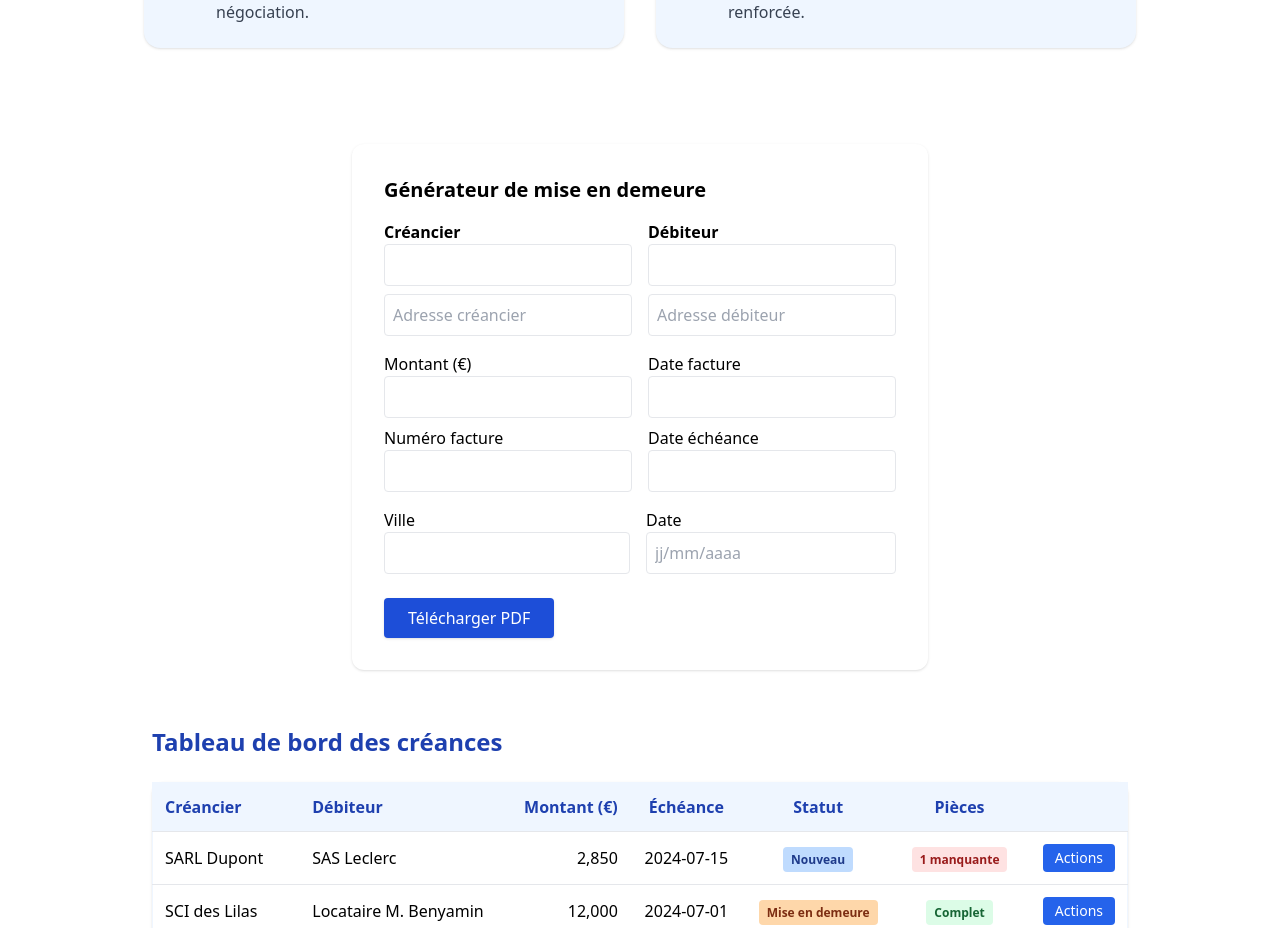
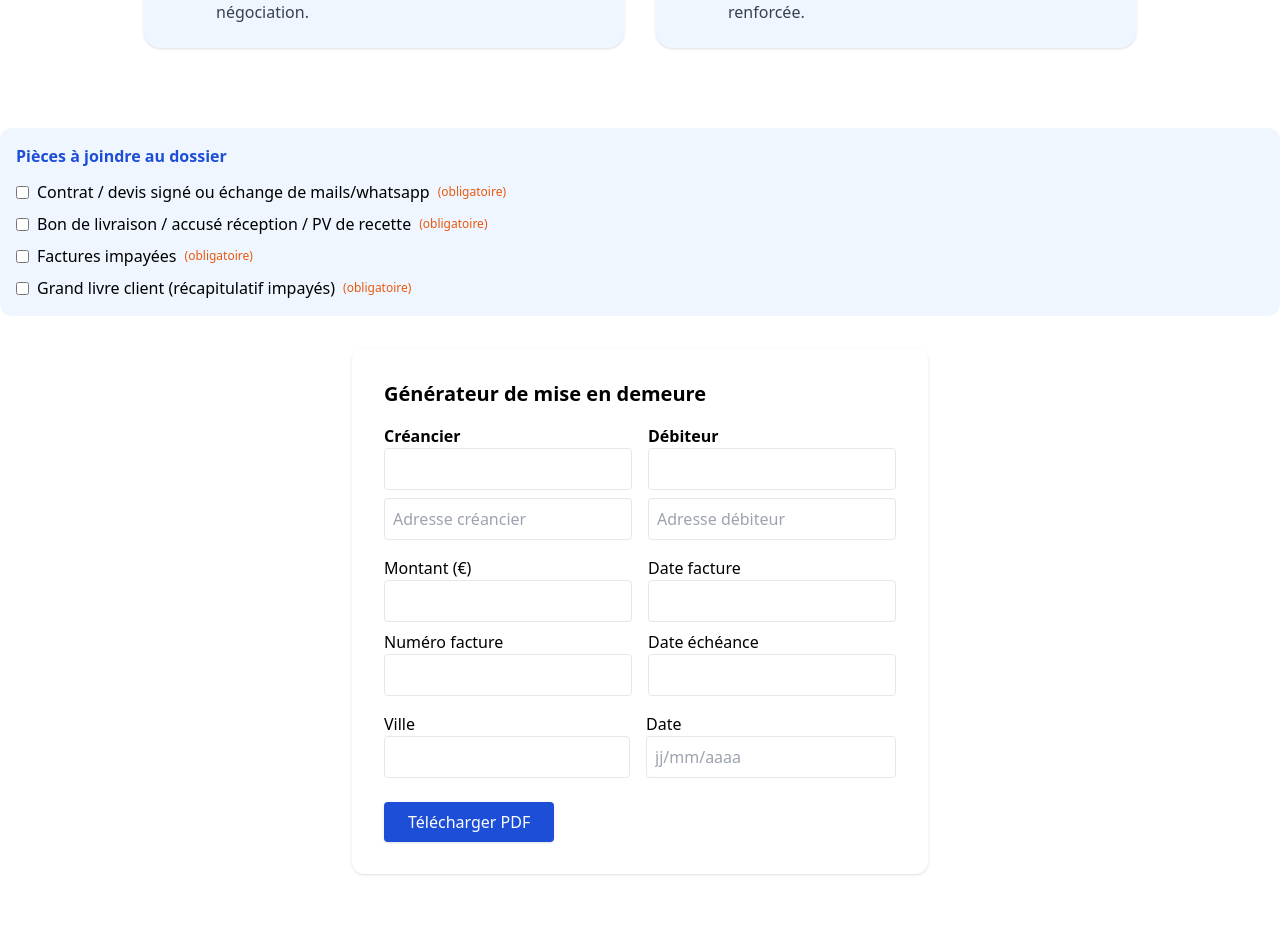
Before and after one commit to Yankel-Bensimhon/recouvrement-demo, a Next.js app: page / in a window 1280 px wide. Shown: the part 2663-3591 px from the top of the page. Built offline with nearby package versions, Linux system fonts and the light colour scheme.

Commit message:
fix: lucid

```diff
--- a/pages/index.jsx
+++ b/pages/index.jsx
@@ -1,21 +1,23 @@
-import Navbar from "../components/Navbar";
-import HeroSection from "../components/HeroSection";
-import AccueilActions from "../components/AccueilActions";
-import TimelineRecouvrement from "../components/TimelineRecouvrement";
-import LegalModes from "../components/LegalModes";
-import AvantagesAvocat from "../components/AvantagesAvocat";
-import MiseEnDemeureGenerator from "../components/MiseEnDemeureGenerator";
-import Footer from "../components/Footer";
+import Navbar from '../components/Navbar';
+import HeroSection from '../components/HeroSection';
+import AccueilActions from '../components/AccueilActions';
+import TimeLineRecouvrement from '../components/TimeLineRecouvrement';
+import LegalModes from '../components/LegalModes';
+import AvantagesAvocat from '../components/AvantagesAvocat';
+import PiecesChecklist from '../components/PiecesChecklist';
+import MiseEnDemeureGenerator from '../components/MiseEnDemeureGenerator';
+import Footer from '../components/Footer';
 
-export default function HomePage() {
+export default function Home() {
   return (
     <>
       <Navbar />
       <HeroSection />
       <AccueilActions />
-      <TimelineRecouvrement />
+      <TimeLineRecouvrement />
       <LegalModes />
       <AvantagesAvocat />
+      <PiecesChecklist />
       <MiseEnDemeureGenerator />
       <Footer />
     </>
```
